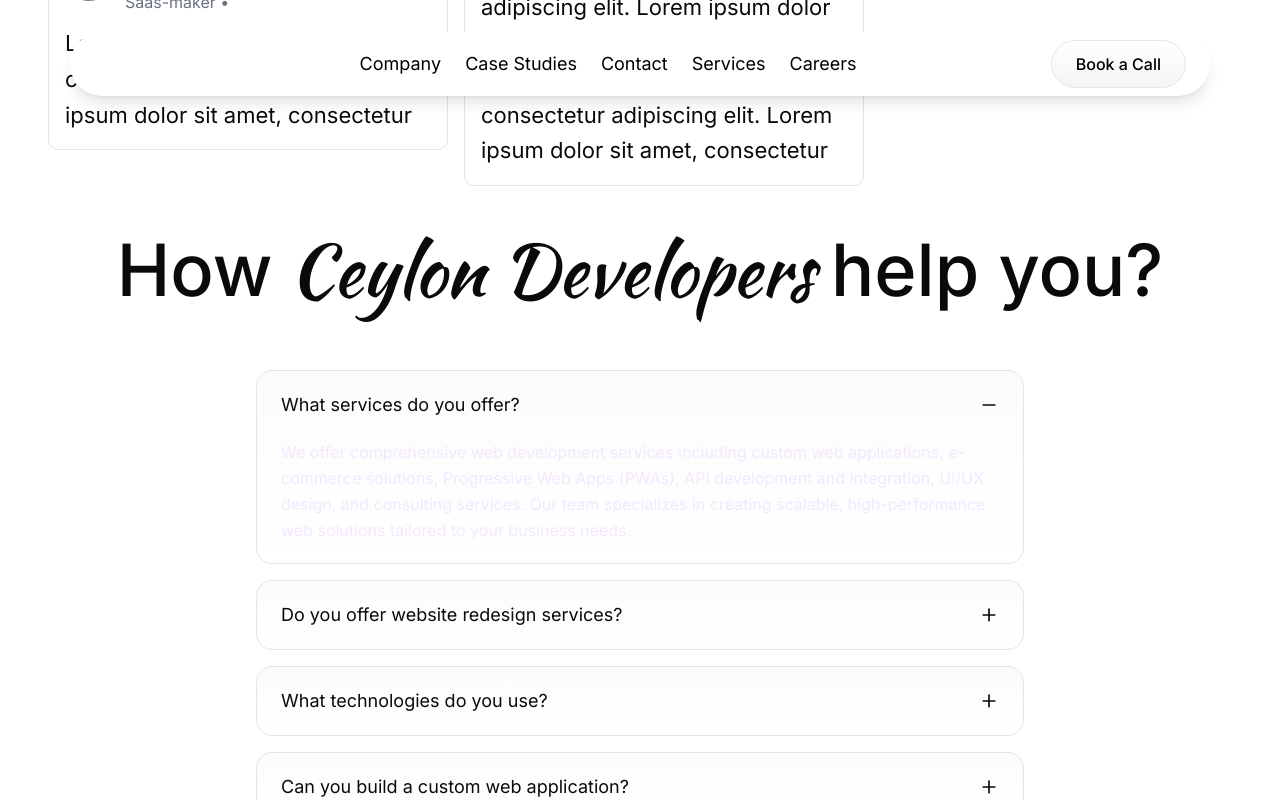
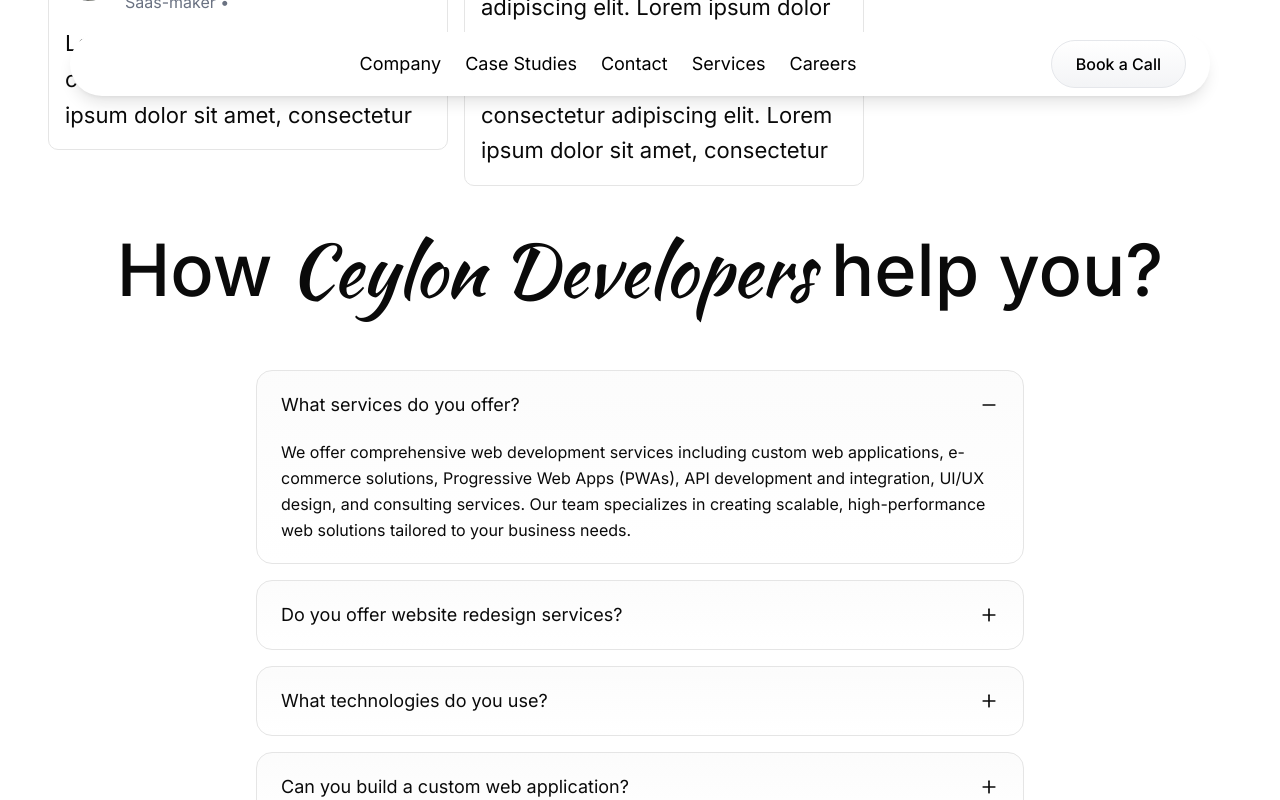
Before and after one commit to Roshen-Perera/ceylon-developers-portfolio, a Next.js app: page / in a window 1280 px wide. Both pictures are taken after a click on the button "What services do you offer?". Shown: the part 7321-8121 px from the top of the page. Built offline with nearby package versions, Linux system fonts and the light colour scheme.

Commit message:
removed unnecessary stylings

```diff
--- a/components/faqAccordian.tsx
+++ b/components/faqAccordian.tsx
@@ -73,7 +73,7 @@ export default function FAQAccordion() {
                     : "max-h-0 opacity-0"
                 }`}
               >
-                <div className="px-6 pb-5 text-purple-100 leading-relaxed">
+                <div className="px-6 pb-5 leading-relaxed">
                   {faq.answer}
                 </div>
               </div>
```
